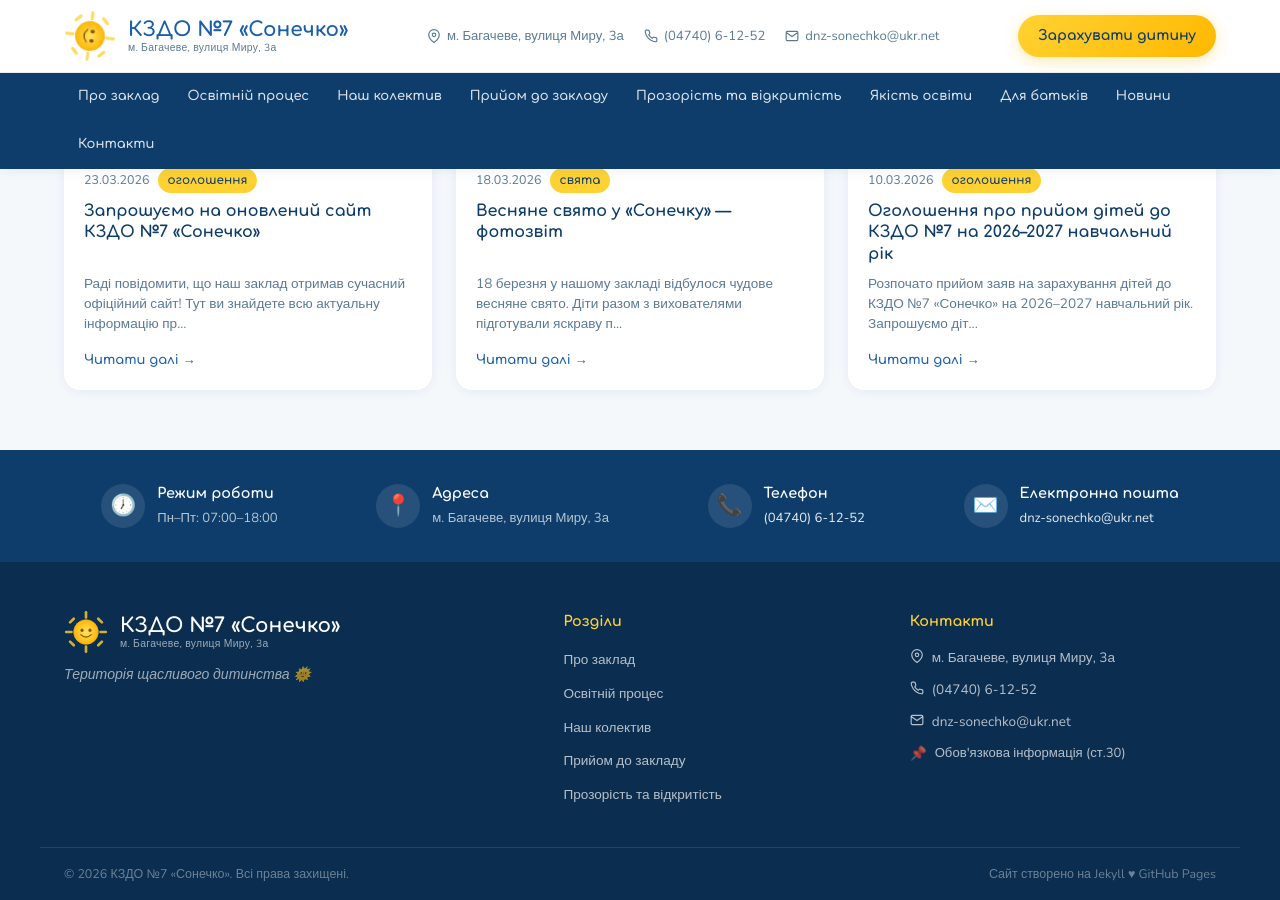
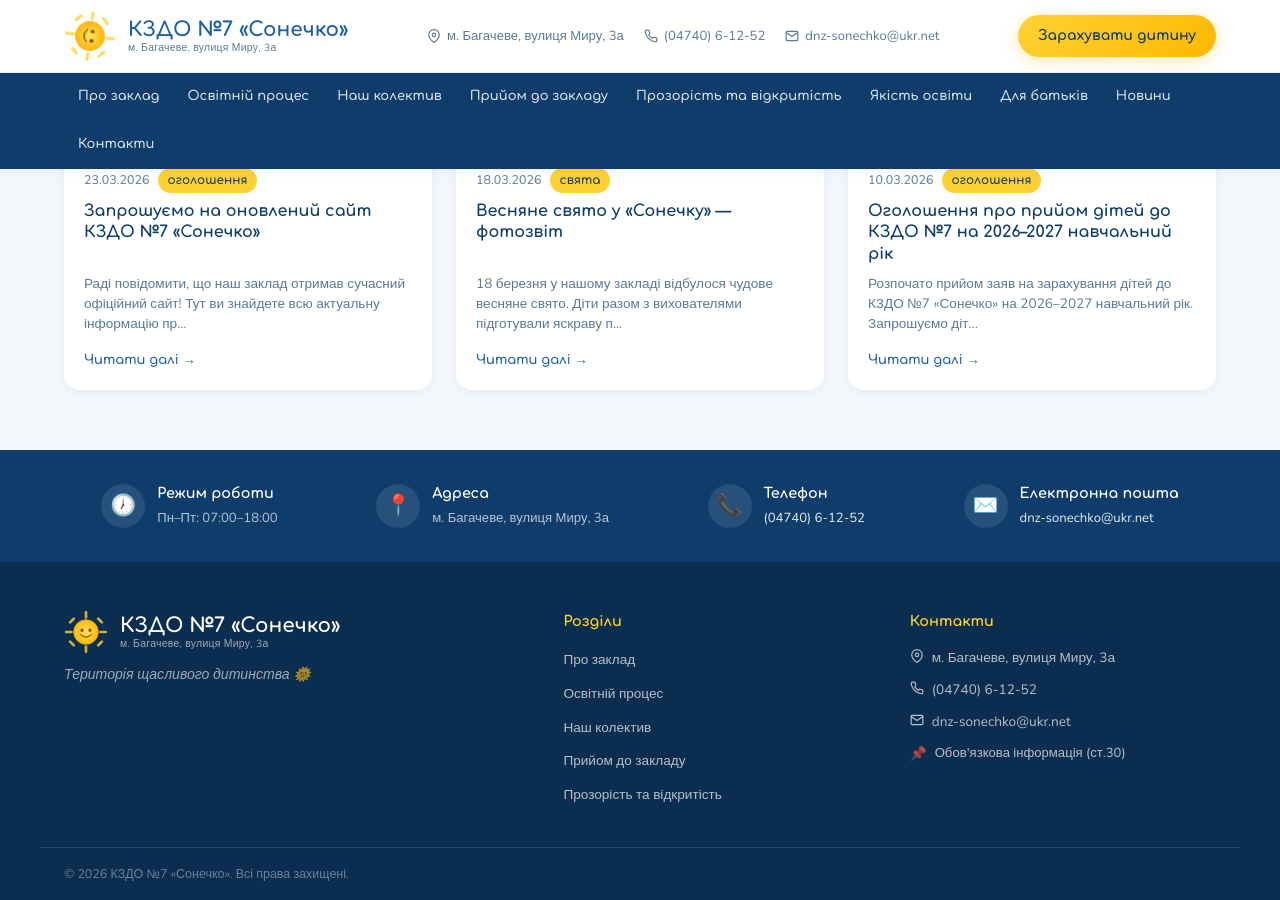
Before and after one commit to sonechko7/sonechko7.github.io, a Jekyll site: the page built from index.html, in a window 1280 px wide and 900 px high, scrolled down 996 px. Built offline with Jekyll 4.4.1, drawn with Linux system fonts in a browser that asks for light colours; a script that is not in the unit is left out.

Commit message:
remove jekyll creation

```diff
--- a/_includes/footer.html
+++ b/_includes/footer.html
@@ -71,6 +71,5 @@
 
   <div class="footer-bottom">
     <span>© {{ site.time | date: "%Y" }} {{ site.title }}. Всі права захищені.</span>
-    <span>Сайт створено на Jekyll &hearts; GitHub Pages</span>
   </div>
 </footer>
```
